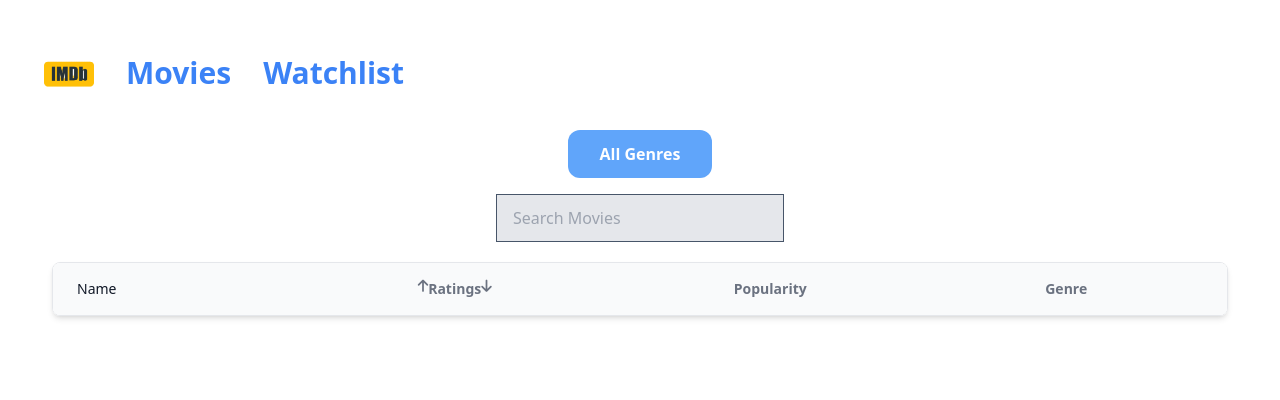
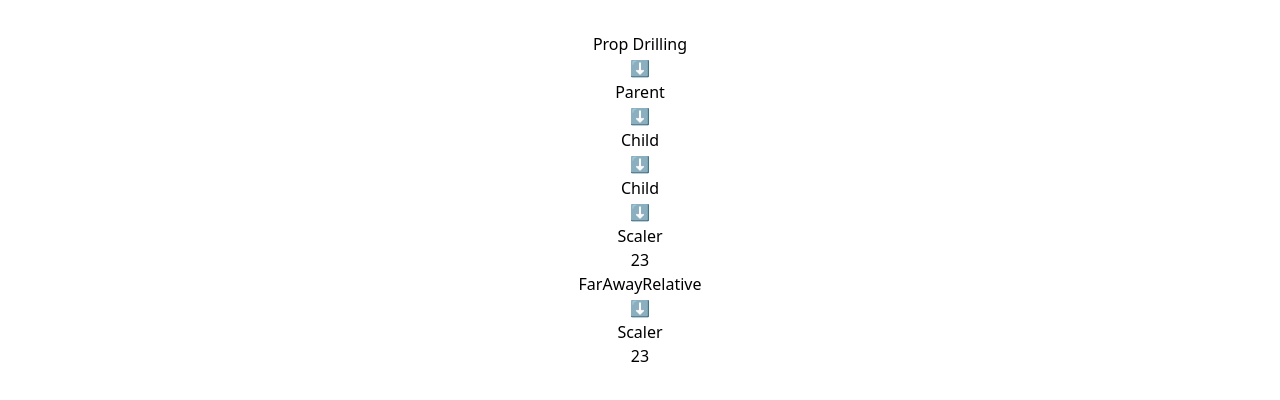
Before and after one commit to goelabhishek694/Nov22Morning, a React (Vite) app in the folder React/imdbClone/: page /watchlist in a window 1280 px wide. Shown: the top 400 px of the page. Built offline with nearby package versions, Linux system fonts and the light colour scheme.

Commit message:
prop drilling and context api

```diff
--- a/React/imdbClone/src/App.jsx
+++ b/React/imdbClone/src/App.jsx
@@ -6,16 +6,18 @@ import Navbar from './components/Navbar'
 import Home from './components/Home'
 import WatchList from './components/WatchList'
 import {Routes, Route} from "react-router-dom";
+import Context from './poc/Context'
 
 function App() {
 
   return (
     <>
-    <Navbar/>
+    {/* <Navbar/>
     <Routes>
       <Route path="/" element={ <Home/> }></Route>
       <Route path="/watchlist" element={ <WatchList/> }></Route>
-    </Routes>
+    </Routes> */}
+    <Context/>
     </>
   )
 }
--- a/React/imdbClone/src/components/WatchList.jsx
+++ b/React/imdbClone/src/components/WatchList.jsx
@@ -47,6 +47,14 @@ function WatchList() {
     console.log(genre);
 
     setCurrGenre(genre);
+  }
+
+  const removeFromWatchlist = (movie) => {
+    let restOfTheMovies = watchlist.filter(movieObj => {
+      return movieObj.id != movie.id
+    })
+    setWatchlist(restOfTheMovies);
+    localStorage.setItem("watchlist", JSON.stringify(restOfTheMovies));
   }
   return (
     <>
@@ -100,6 +108,11 @@ function WatchList() {
                   <div>Genre</div>
                 </div>
               </th>
+              <th>
+                <div className="flex">
+                  <div>Delete</div>
+                </div>
+              </th>
             </tr>
           </thead>
           <tbody className="divide-y divide-gray-100 border-t border-gray-100">
@@ -114,7 +127,7 @@ function WatchList() {
             .filter(movieObj => movieObj.title.toLowerCase().includes(search.toLowerCase()))
             .map(
               (
-                { title, popularity, vote_average, genre_ids, backdrop_path },
+                movieObj,
                 idx
               ) => {
                 return (
@@ -122,16 +135,17 @@ function WatchList() {
                     <td className="flex items-center px-6 py-4 font-normal text-gray-900">
                       <img
                         className="h-[6rem] w-[10rem] object-fit"
-                        src={`https://image.tmdb.org/t/p/original/${backdrop_path}`}
+                        src={`https://image.tmdb.org/t/p/original/${movieObj.backdrop_path}`}
                         alt=""
                       />
                       <div className="font-medium text-gray-700 text-sm">
-                        {title}
+                        {movieObj.title}
                       </div>
                     </td>
-                    <td className="pl-6 py-4">{vote_average}</td>
-                    <td className="pl-6 py-4">{popularity}</td>
-                    <td className="pl-2 py-4">{genre[genre_ids[0]]}</td>
+                    <td className="pl-6 py-4">{movieObj.vote_average}</td>
+                    <td className="pl-6 py-4">{movieObj.popularity}</td>
+                    <td className="pl-2 py-4">{genre[movieObj.genre_ids[0]]}</td>
+                    <td className="pl-2 py-4 text-red-600" onClick={() => removeFromWatchlist(movieObj)}><i class="fa-solid fa-trash"></i></td>
                   </tr>
                 );
               }
--- /dev/null
+++ b/React/imdbClone/src/poc/Context.jsx
@@ -0,0 +1,73 @@
+import React, { createContext, useContext, useState } from "react";
+const groceryStore = createContext(); //creates our store
+function Context() {
+  const [user, setUser] = useState({ name: "Scaler", age: 23 });
+  console.log("Context is rendered");
+
+  return (
+    <div>
+      <h3>Prop Drilling</h3>
+      <div>⬇️</div>
+      {/* <Grandparent user={user} setUser={setUser}/> */}
+      <groceryStore.Provider value = {user}>
+      <Grandparent/>
+      <FarAwayRelative/>
+      </groceryStore.Provider>
+    </div>
+  );
+}
+
+// function Grandparent({user, setUser}) {
+function Grandparent() {
+    console.log("Grandparent is rendered");
+  return (
+    <>
+      <p>Parent</p>
+      <div>⬇️</div>
+      {/* <Parent user={user} setUser={setUser}/> */}
+      <Parent/>
+    </>
+  );
+}
+
+// function Parent({user, setUser}) {
+function Parent() {
+    console.log("Parent is rendered");
+  return (
+    <>
+      <p>Child</p>
+      <div>⬇️</div>
+      {/* <Child user={user} setUser={setUser}/> */}
+      <Child/>
+    </>
+  );
+}
+
+function FarAwayRelative() {
+    console.log("FarAwayRelative is rendered");
+    const user = useContext(groceryStore);
+  return (
+    <>
+      <p>FarAwayRelative</p>
+      <div>⬇️</div>
+      <p>{user.name}</p>
+      <p>{user.age}</p>
+    </>
+  );
+}
+
+// function Child({user, setUser}) {
+function Child() {
+    console.log("Child is rendered");
+    const user = useContext(groceryStore);
+  return (
+    <>
+      <p>Child</p>
+      <div onClick={()=>setUser({name:"Anuroop", age:Math.random()})}>⬇️</div>
+      <p>{user.name}</p>
+      <p>{user.age}</p>
+    </>
+  );
+}
+
+export default Context;
```
